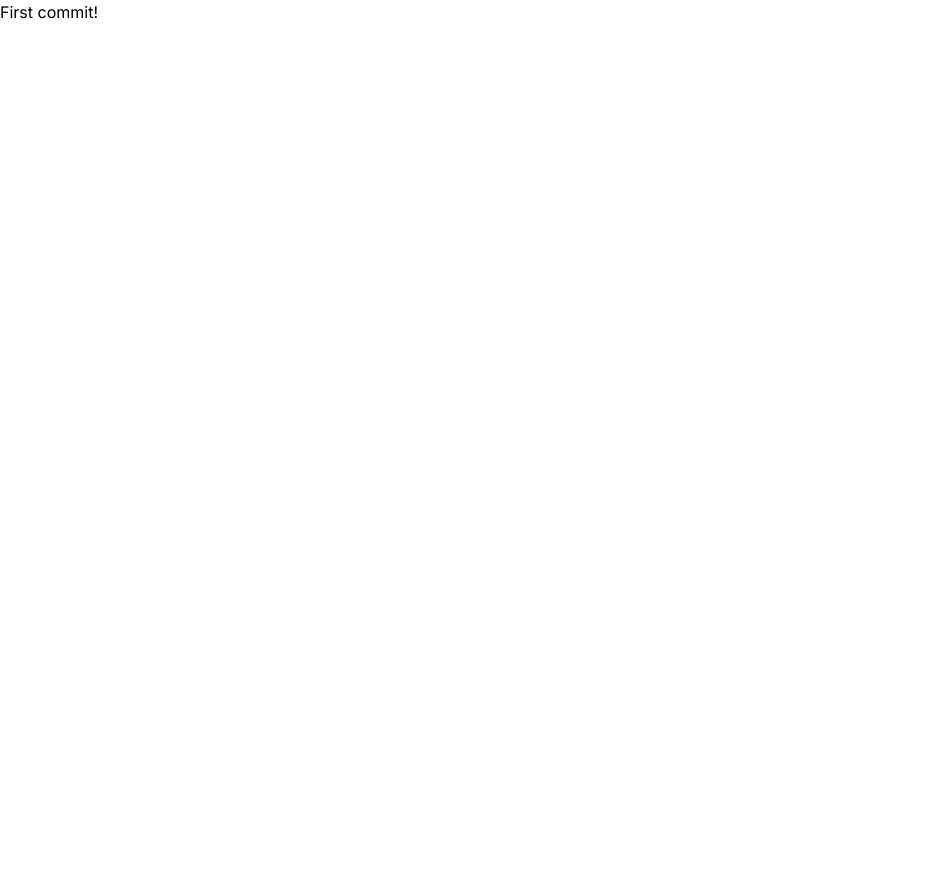
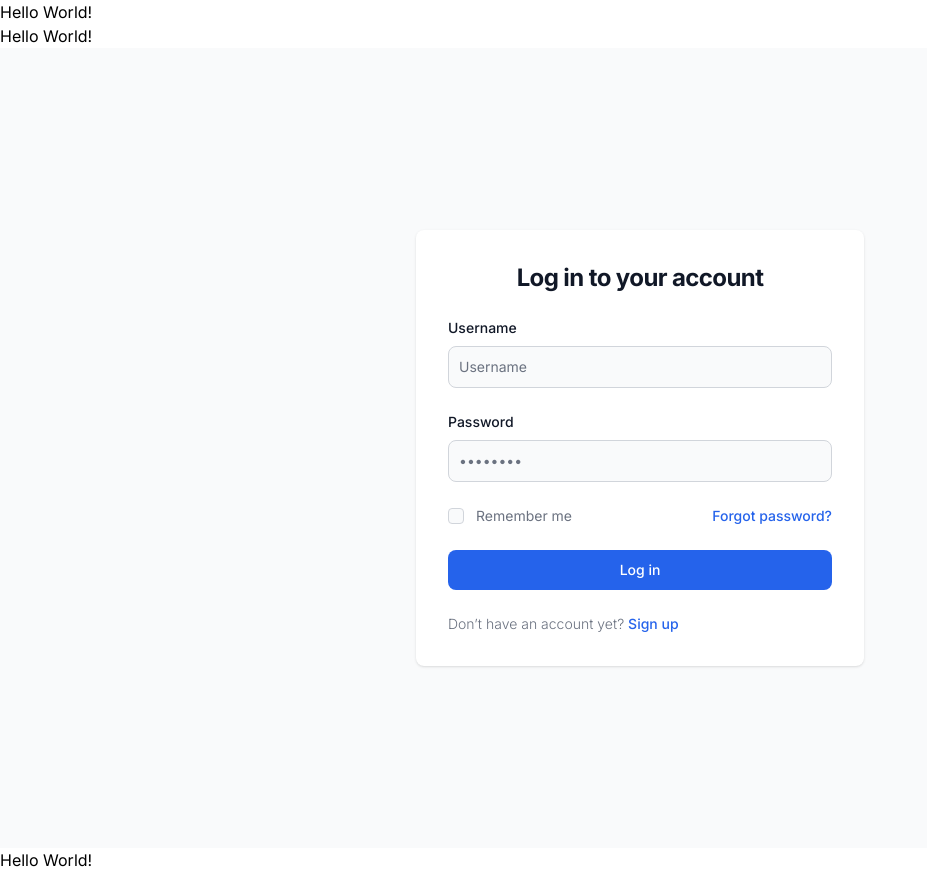
Before and after one commit to 401-Slytherin/Vipers-Venom-Tavern-frontend, a Next.js app in the folder vipers-venom-frontend/: page / in a window 1280 px wide. Shown: the whole page, without its empty margins (0-927 px from the left). Before the commit the page ends 800 px from the top, so only its background shows below. Built offline with nearby package versions, Linux system fonts and the light colour scheme.

Commit message:
added components

```diff
--- a/vipers-venom-frontend/pages/index.js
+++ b/vipers-venom-frontend/pages/index.js
@@ -1,4 +1,8 @@
-import Image from 'next/image'
+// import Image from 'next/image'
+import Head from 'next/head'
+import Header from '@/components/Header'
+import Main from '@/components/Main'
+import Footer from '@/components/Footer'
 import { Inter } from 'next/font/google'
 
 const inter = Inter({ subsets: ['latin'] })
@@ -6,7 +10,13 @@
 export default function Home() {
   return (
     <>
-    <p>First commit!</p>
+      <Head>
+        {/* <link rel='icon' href='../public/favicon.ico'/> */}
+        <title>Viper's Venom </title>
+      </Head>
+      <Header/>
+      <Main/>
+      <Footer/>
     </>
-  )
+  );
 }
```
